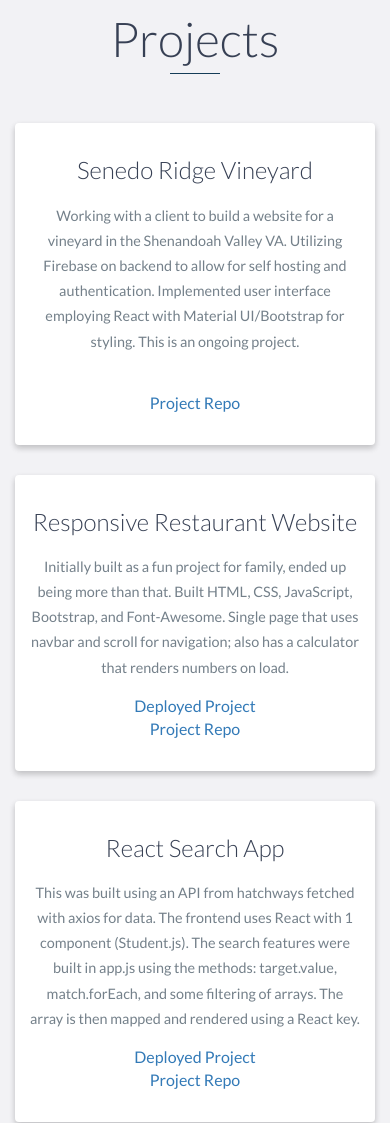
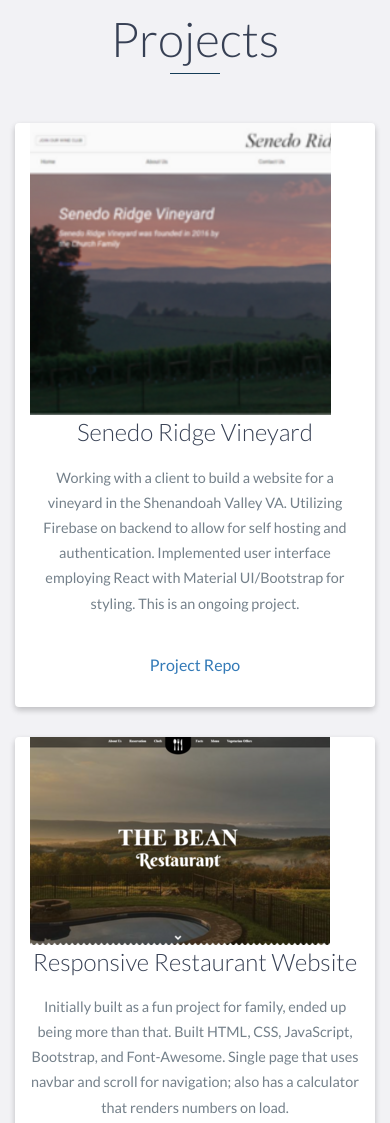
Before and after one commit to churchjg/Portfolio, a website: page index.html in a window 390 px wide. Shown: the part 4400-5523 px from the top of the page. Drawn offline with nearby package versions, Linux system fonts and the light colour scheme.

Commit message:
responsive images

```diff
--- a/css/styles.css
+++ b/css/styles.css
@@ -844,7 +844,9 @@ footer {
     float: none;
   }
   .project-image {
-    display: none;
+    display: block;
+    align-items: center;
+    padding-left: 15px;
   }
   .project-info {
     position: relative;
```
